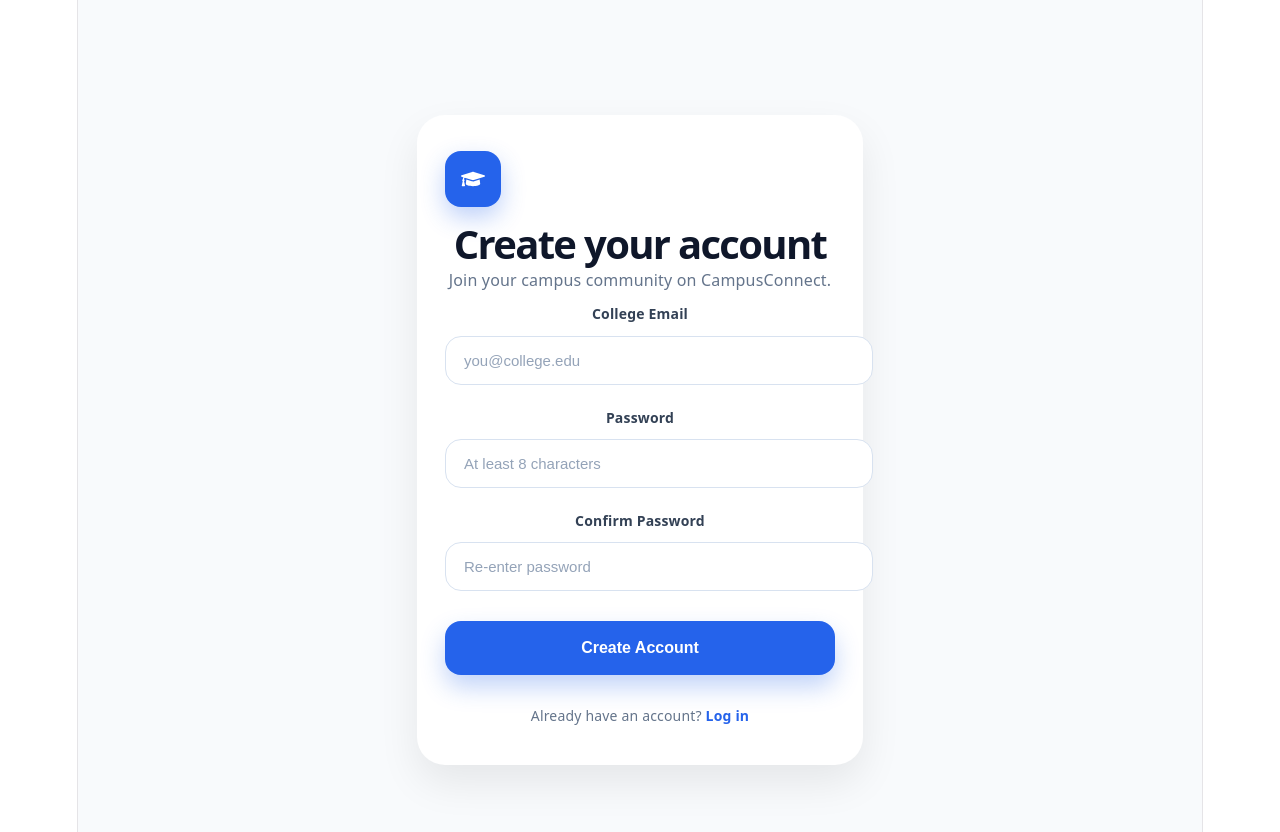
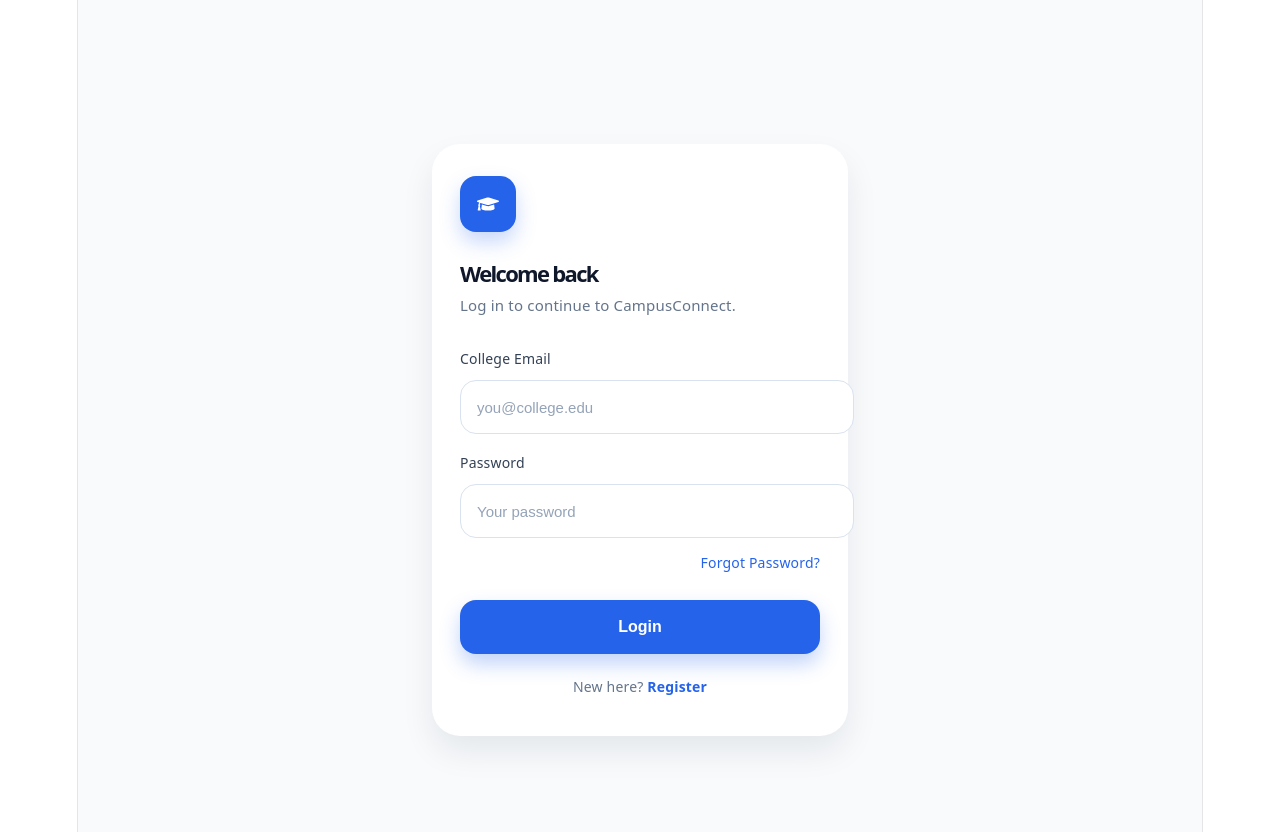
Before and after one commit to karthikar23it-source/Student-portal, a React (Vite) app in the folder client/: page /login in a window 1280 px wide. Before the commit this address led to /register. Shown: the top 832 px of the page. Built offline with nearby package versions, Linux system fonts and the light colour scheme; no server answers.

Commit message:
Sprint 1 Task 3 - Login Screen Frontend

```diff
--- a/client/src/App.tsx
+++ b/client/src/App.tsx
@@ -2,6 +2,7 @@
 
 import CreateAccountPage from './features/auth/pages/CreateAccountPage';
 import VerifyCollegeEmailPage from './features/auth/pages/VerifyCollegeEmailPage';
+import LoginPage from './features/auth/pages/LoginPage';
 
 function App() {
   return (
@@ -15,13 +16,8 @@
       {/* AUTH-002 */}
       <Route path="/verify-email" element={<VerifyCollegeEmailPage />} />
 
-      {/* AUTH-004 (Coming Soon) */}
-      {/*
-      <Route
-        path="/login"
-        element={<LoginPage />}
-      />
-      */}
+      {/* AUTH-004 */}
+      <Route path="/login" element={<LoginPage />} />
 
       {/* Fallback Route */}
       <Route path="*" element={<Navigate to="/register" replace />} />
--- /dev/null
+++ b/client/src/features/auth/components/LoginForm.tsx
@@ -0,0 +1,110 @@
+import { useForm } from 'react-hook-form';
+import { zodResolver } from '@hookform/resolvers/zod';
+import { Link } from 'react-router-dom';
+import { FaGraduationCap } from 'react-icons/fa';
+import axios from 'axios';
+
+import { loginSchema } from '../validation/login.validation';
+import { loginStudent } from '../services/login.service';
+import type { LoginRequest } from '../types/login.types';
+
+const LoginForm = () => {
+  const {
+    register,
+    handleSubmit,
+    formState: { errors, isSubmitting },
+  } = useForm<LoginRequest>({
+    resolver: zodResolver(loginSchema),
+  });
+
+  const onSubmit = async (data: LoginRequest) => {
+    try {
+      const response = await loginStudent(data);
+
+      console.log('Login Successful');
+      console.log(response);
+
+      /*
+      TODO (AUTH-004)
+
+      Backend will be implemented by another teammate.
+
+      Handle responses:
+
+      - Email not verified
+        navigate('/verify-email')
+
+      - Invalid credentials
+        Show inline error
+
+      - Success
+        Store auth token
+        Navigate('/dashboard')
+      */
+    } catch (error: unknown) {
+      if (axios.isAxiosError(error)) {
+        alert(error.response?.data?.message ?? 'Login failed. Please try again.');
+      } else {
+        alert('Something went wrong. Please try again.');
+      }
+    }
+  };
+
+  return (
+    <>
+      <div className="logo-box">
+        <FaGraduationCap className="logo-icon" />
+      </div>
+
+      <div className="login-header">
+        <h1>Welcome back</h1>
+
+        <p className="subtitle">Log in to continue to CampusConnect.</p>
+      </div>
+
+      <form onSubmit={handleSubmit(onSubmit)}>
+        <div className="form-group">
+          <label htmlFor="collegeEmail">College Email</label>
+
+          <input
+            id="collegeEmail"
+            type="email"
+            placeholder="you@college.edu"
+            {...register('collegeEmail')}
+          />
+
+          {errors.collegeEmail && (
+            <span className="error-message">{errors.collegeEmail.message}</span>
+          )}
+        </div>
+
+        <div className="form-group">
+          <label htmlFor="password">Password</label>
+
+          <input
+            id="password"
+            type="password"
+            placeholder="Your password"
+            {...register('password')}
+          />
+
+          {errors.password && <span className="error-message">{errors.password.message}</span>}
+        </div>
+
+        <div className="forgot-password">
+          <Link to="/forgot-password">Forgot Password?</Link>
+        </div>
+
+        <button type="submit" disabled={isSubmitting}>
+          {isSubmitting ? 'Logging in...' : 'Login'}
+        </button>
+      </form>
+
+      <p className="register-text">
+        New here? <Link to="/register">Register</Link>
+      </p>
+    </>
+  );
+};
+
+export default LoginForm;
--- /dev/null
+++ b/client/src/features/auth/pages/LoginPage.tsx
@@ -0,0 +1,14 @@
+import LoginForm from '../components/LoginForm';
+import '../styles/login.css';
+
+const LoginPage = () => {
+  return (
+    <main className="login-page">
+      <section className="login-container">
+        <LoginForm />
+      </section>
+    </main>
+  );
+};
+
+export default LoginPage;
--- /dev/null
+++ b/client/src/features/auth/services/login.service.ts
@@ -0,0 +1,8 @@
+import { api } from '../../../lib/api';
+import type { LoginRequest, LoginResponse } from '../types/login.types';
+
+export const loginStudent = async (data: LoginRequest): Promise<LoginResponse> => {
+  const response = await api.post<LoginResponse>('/auth/login', data);
+
+  return response.data;
+};
--- /dev/null
+++ b/client/src/features/auth/styles/login.css
@@ -0,0 +1,219 @@
+/* ===========================
+   Page
+=========================== */
+
+.login-page {
+  min-height: 100vh;
+  background: #f8fafc;
+
+  display: flex;
+  justify-content: center;
+  align-items: center;
+
+  padding: 40px 20px;
+}
+
+/* ===========================
+   Card
+=========================== */
+
+.login-container {
+  width: 100%;
+  max-width: 360px;
+
+  background: #ffffff;
+
+  border-radius: 28px;
+
+  padding: 32px 28px 36px;
+
+  box-shadow: 0 16px 32px rgba(15, 23, 42, 0.08);
+}
+
+/* ===========================
+   Logo
+=========================== */
+
+.logo-box {
+  width: 56px;
+  height: 56px;
+
+  background: #2563eb;
+
+  border-radius: 16px;
+
+  display: flex;
+  justify-content: center;
+  align-items: center;
+
+  margin-bottom: 28px;
+
+  box-shadow: 0 10px 20px rgba(37, 99, 235, 0.25);
+}
+
+.logo-icon {
+  color: #ffffff;
+  font-size: 22px;
+}
+
+/* ===========================
+   Header
+=========================== */
+
+.login-header {
+  margin-bottom: 28px;
+}
+
+.login-header h1 {
+  margin: 0;
+
+  font-size: 22px;
+  font-weight: 700;
+
+  color: #0f172a;
+
+  text-align: left;
+}
+
+.login-header .subtitle {
+  margin-top: 6px;
+  margin-bottom: 0;
+
+  font-size: 15px;
+
+  color: #64748b;
+
+  text-align: left;
+}
+
+/* ===========================
+   Form
+=========================== */
+
+.login-container form {
+  display: flex;
+  flex-direction: column;
+  gap: 16px;
+}
+
+.form-group {
+  display: flex;
+  flex-direction: column;
+}
+
+.form-group label {
+  margin-bottom: 8px;
+
+  font-size: 14px;
+  font-weight: 500;
+
+  color: #334155;
+
+  text-align: left;
+}
+
+.form-group input {
+  width: 100%;
+  height: 52px;
+
+  padding: 0 16px;
+
+  border: 1px solid #d9e2ef;
+
+  border-radius: 16px;
+
+  outline: none;
+
+  font-size: 15px;
+
+  transition: border-color 0.2s ease;
+}
+
+.form-group input::placeholder {
+  color: #94a3b8;
+}
+
+.form-group input:focus {
+  border-color: #2563eb;
+}
+
+/* ===========================
+   Forgot Password
+=========================== */
+
+.forgot-password {
+  display: flex;
+  justify-content: flex-end;
+
+  margin-top: -4px;
+}
+
+.forgot-password a {
+  font-size: 14px;
+
+  color: #2563eb;
+
+  text-decoration: none;
+}
+
+.forgot-password a:hover {
+  text-decoration: underline;
+}
+
+/* ===========================
+   Button
+=========================== */
+
+.login-container button {
+  width: 100%;
+  height: 54px;
+
+  margin-top: 8px;
+
+  border: none;
+
+  border-radius: 16px;
+
+  background: #2563eb;
+
+  color: #ffffff;
+
+  font-size: 16px;
+  font-weight: 600;
+
+  cursor: pointer;
+
+  transition: background 0.2s ease;
+
+  box-shadow: 0 10px 20px rgba(37, 99, 235, 0.28);
+}
+
+.login-container button:hover {
+  background: #1d4ed8;
+}
+
+/* ===========================
+   Footer
+=========================== */
+
+.register-text {
+  margin-top: 20px;
+
+  text-align: center;
+
+  font-size: 14px;
+
+  color: #64748b;
+}
+
+.register-text a {
+  color: #2563eb;
+
+  font-weight: 600;
+
+  text-decoration: none;
+}
+
+.register-text a:hover {
+  text-decoration: underline;
+}
--- /dev/null
+++ b/client/src/features/auth/validation/login.validation.ts
@@ -0,0 +1,11 @@
+import { z } from 'zod';
+
+import { COLLEGE_EMAIL_REGEX } from '../constants/auth.constants';
+
+export const loginSchema = z.object({
+  collegeEmail: z
+    .string()
+    .regex(COLLEGE_EMAIL_REGEX, 'Please use your official college email (@psnacet.edu.in)'),
+
+  password: z.string().min(1, 'Enter your password.'),
+});
```
Also changed, not shown: client/src/features/auth/types/login.types.ts (added, +9 -0 lines), client/src/features/auth/hooks/useLogin.ts (added).
